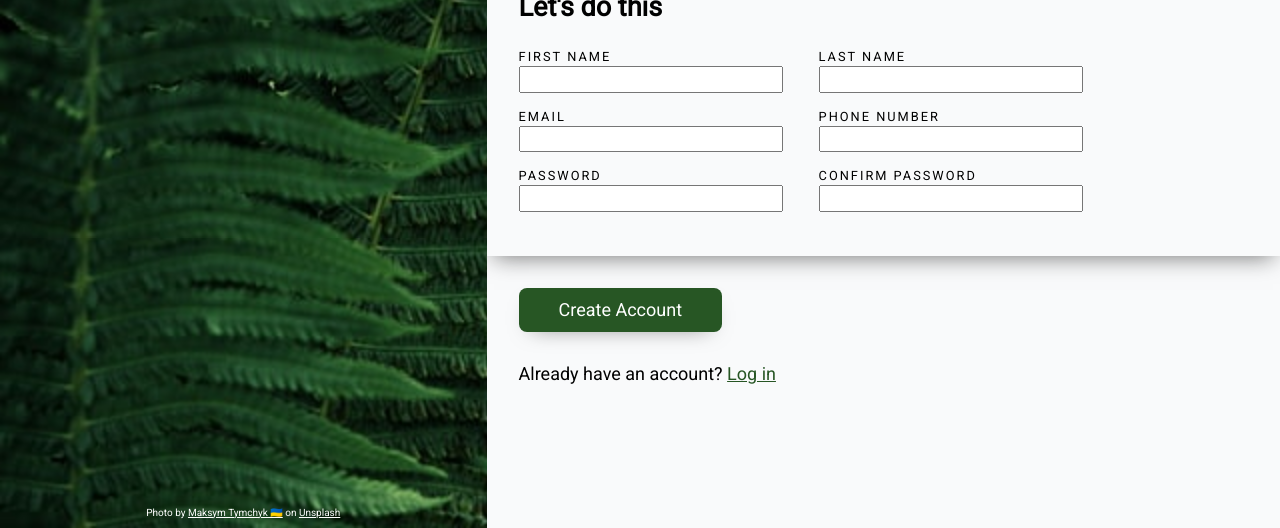
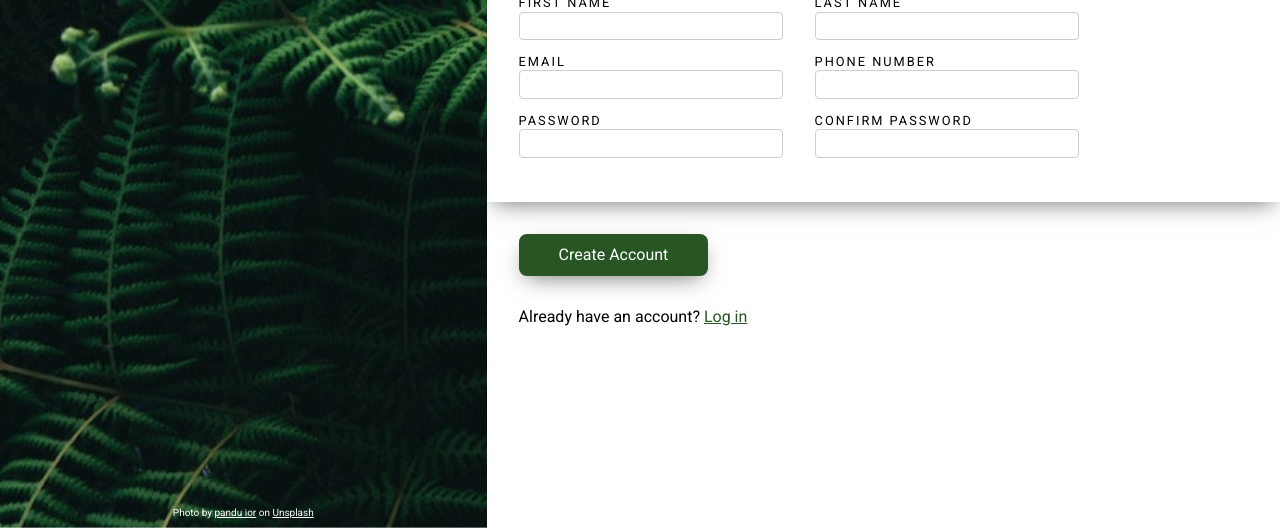
Before and after one commit to davidtrikic/sign-up-form, a plain HTML site: page index.html in a window 1280 px wide. Shown: the part 272-800 px from the top of the page. Drawn offline with Linux system fonts and the light colour scheme.

Commit message:
update styles

```diff
--- a/css/style.css
+++ b/css/style.css
@@ -4,12 +4,19 @@
     font-family: 'NorseBold';
     src: url(../assets/fonts/Norse-Bold.otf);
 }
+:root {
+    --main-color: #275624;
+    --box-shadow: 0px 8px 22px -7px rgba(117,117,117,1);
+}
 a {
     color: inherit;
 }
+button:hover {
+    cursor: pointer;
+}
 body {
     font-family: 'Roboto', sans-serif;
-    font-size: 18px;
+    font-size: 16px;
     display: flex;
     flex-wrap: wrap;
     height: 100vh;
@@ -21,15 +28,15 @@ body {
     display: flex;
     flex-direction: column;
     flex-grow: 1;
-    /* justify-content: center; */
     align-items: center;
     min-height: 50%;
     min-width: 30%;
     position: relative;
-    background-image: url(../assets/images/maksym-tymchyk-06HCXSpu7Dw-unsplash.jpg);
+    background-image: url(../assets/images/pandu-ior-hckbnUpcm6E-unsplash.jpg);
     background-attachment: fixed;
     background-size: cover;
     background-repeat: no-repeat;
+    background-position: 70% 50%;
 }
 .logo {
     display: flex;
@@ -59,13 +66,13 @@ body {
 /* Content */
 
 h1, h2 {
+    font-size: 1.5em;
     font-weight: 600;
 }
 .content {
     font-family: 'Roboto', sans-serif;
     flex-grow: 1;
     flex-basis: 32rem;
-    background-color: #f9fafb;
 }
 
 .content > * {
@@ -81,6 +88,14 @@ h1, h2 {
 input {
     margin-bottom: .75rem;
     width: 100%;
+    padding: .25rem .5rem;
+    font-weight: 300;
+    border: 1px solid #cecece;
+    border-radius: 4px;
+}
+input:focus {
+    outline: 2px solid var(--main-color);
+    border: none;
 }
 label {
     font-size: .8rem;
@@ -89,7 +104,7 @@ label {
 }
 .form-wrapper {
     padding: 2rem;
-    box-shadow: 0px 8px 22px -7px rgba(117,117,117,1);
+    box-shadow: var(--box-shadow)
 }
 
  .form-wrapper > div {
@@ -100,22 +115,36 @@ label {
 .form-wrapper > div > div {
     flex-grow: 1;
 }
-.main-form button {
+button[type="submit"] {
     border: none;
     padding: .75rem 2.5rem;
     margin: 2rem;
-    background-color: #275624;
+    background-color: var(--main-color);
     color: #FFF;
     border-radius: .5rem;
-    box-shadow: 0px 8px 22px -13px rgba(117,117,117,1);
-
+    box-shadow: var(--box-shadow)
 }
 form p {
     margin: 0 2rem;
 }
 form a:link,
 form a:visited {
-    color: #275624;
+    color: var(--main-color);
+}
+
+.error {
+    border: 1px solid red;
+}
+.error:focus {
+    outline: 2px solid red;
+}
+.error-text::after {
+    content: "*Passwords do not match";
+    color: red;
+    font-size: .875rem;
+    font-weight: 300;
+    position: relative;
+    bottom: 14px;
 }
 /* Media queries */
 
--- a/index.html
+++ b/index.html
@@ -17,15 +17,15 @@
             <img src="assets/images/odin-lined.png" alt="the-odin-project-logo">
             <p>ODIN</p>
         </div>
-    <p>Photo by <a href="https://unsplash.com/@maksym_tymchyk?utm_source=unsplash&utm_medium=referral&utm_content=creditCopyText">Maksym Tymchyk 🇺🇦</a> on <a href="https://unsplash.com/t/wallpapers?utm_source=unsplash&utm_medium=referral&utm_content=creditCopyText">Unsplash</a></p>
+    <p>Photo by <a href="https://unsplash.com/@panduior?utm_source=unsplash&utm_medium=referral&utm_content=creditCopyText">pandu ior</a> on <a href="https://unsplash.com/s/photos/leaves?utm_source=unsplash&utm_medium=referral&utm_content=creditCopyText">Unsplash</a></p>
     </section>
 
     <section class="content">
         <header>
-             <h1>Lorem ipsum dolor sit amet consectetur adipisicing elit. Dicta, reiciendis.</h1>
-             <p>Lorem, ipsum.</p>
+             <h1>Your Career in Web Development Starts Here</h1>
+             <p>Our full stack curriculum is free and supported by a passionate open source community.</p>
         </header>
-        <form action="#" method="post" class="main-form">
+        <form action="" method="post" class="main-form">
             <div class="form-wrapper">
                 <h2>Let's do this</h2>
                 <div>
@@ -55,7 +55,7 @@
                     </div>
                     <div>
                         <label for="password-confirm">Confirm password</label><br>
-                        <input type="password" name="password-confirm" id="password-confirm">
+                        <input type="password" name="passwordConfirm" id="password-confirm">
                     </div>
                 </div>
             </div>
@@ -63,6 +63,6 @@
             <p>Already have an account? <a href="#">Log in</a></p>
         </form>
     </section>
-
+    <script src="main.js"></script>
 </body>
 </html>
```
Also changed, not shown: assets/images/maksym-tymchyk-06HCXSpu7Dw-unsplash.jpg (deleted), assets/images/pandu-ior-hckbnUpcm6E-unsplash.jpg (added).
